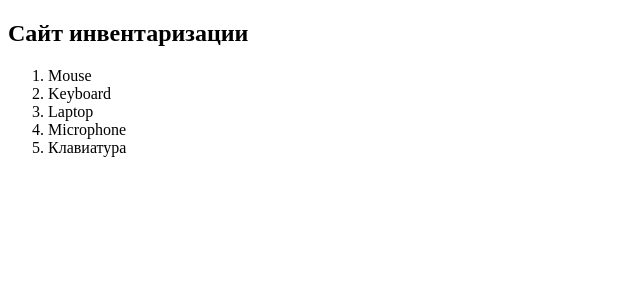
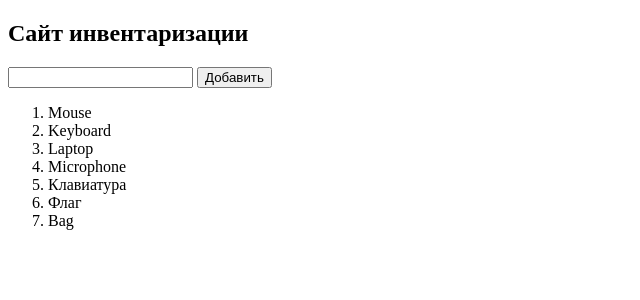
Before and after one commit to nurzat87/inventorr, a Flask app: page / in a window 1280 px wide. Shown: the top 300 px of the page, without its empty margins (0-640 px from the left). Run offline with Flask 2, Linux system fonts and the light colour scheme.

Commit message:
add adding

```diff
--- a/app.py
+++ b/app.py
@@ -1,4 +1,5 @@
-from flask import Flask, render_template
+from flask import Flask, render_template, request
+
 
 app = Flask(__name__)
 
@@ -6,5 +7,15 @@ app = Flask(__name__)
 def homepage():
     f = open('goods.txt','r', encoding='utf-8')
     txt = f.readlines()
+    return render_template('index.html',goods = txt)
 
-    return render_template('index.html',goods = txt)
+@app.route('/add/', methods=["POST"])
+def add():
+    good = request.form["good"]
+    f = open('goods.txt','a+', encoding='utf-8')
+    f.write(good + "\n")
+    f.close()
+    return """
+    <h1>"Инвентарь пополнен"</h1>
+    <a href='/'>Домой</a>
+    """
--- a/goods.txt
+++ b/goods.txt
@@ -3,3 +3,5 @@ Keyboard
 Laptop
 Microphone
 Клавиатура
+Флаг
+Bag
--- a/templates/index.html
+++ b/templates/index.html
@@ -8,11 +8,14 @@
 </head>
 <body>
     <h2>Сайт инвентаризации</h2>
-
+    <form action='/add/' method="POST">
+        <input type="text" name="good">
+        <button>Добавить</button>
+    </form>
     <ol>
-         {% for good in goods %}
-         <li>{{ good }}</li>
-   {% endfor %}
+        {% for good in goods %}
+            <li>{{ good }}</li>
+        {% endfor %}
     </ol>
 </body>
 </html>
```
